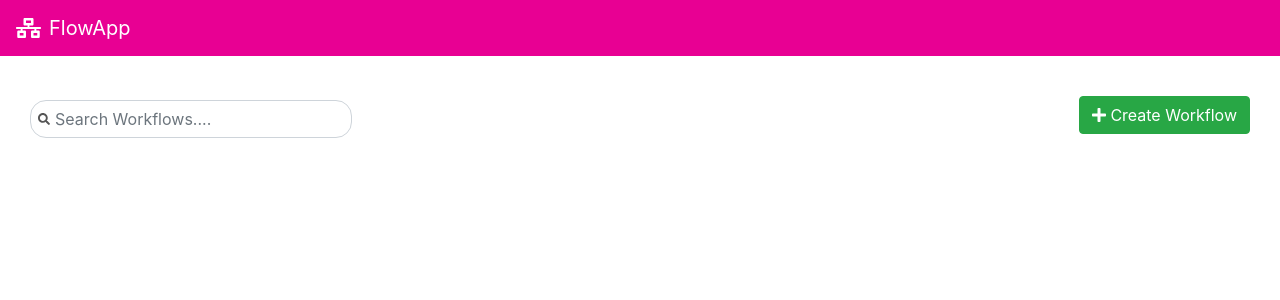
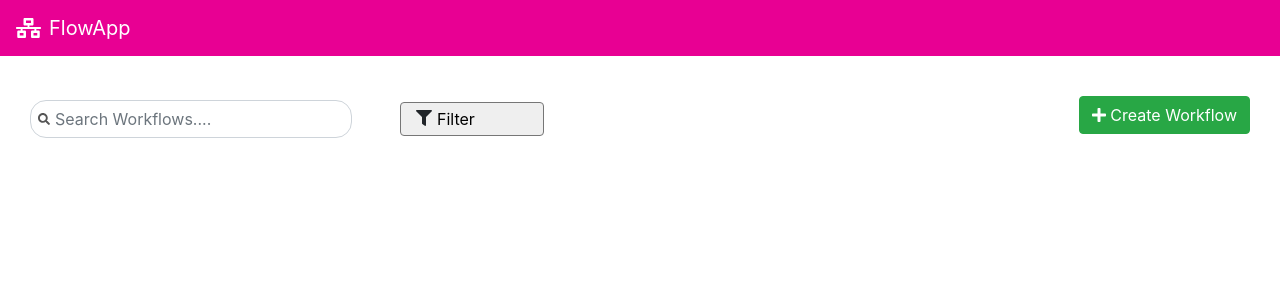
Before and after one commit to reddybashanaguru/work-flow-app-client, a React (Create React App) app: page /flow in a window 1280 px wide. Shown: the top 300 px of the page. Built offline with nearby package versions, Linux system fonts and the light colour scheme.

Commit message:
workflow list status update completed

```diff
--- a/src/App.css
+++ b/src/App.css
@@ -30,9 +30,24 @@ body svg{
  position: relative;
  margin-top:100px;
 }
+ .search-form .form-inline .workflow-filter{
+    -webkit-appearance: none;
+    -moz-appearance: none;
+    text-indent: 32px;
+    text-overflow: '';
+    border-radius: 4px;
+    width:150%;
+ }
+
 .search-form input{
     padding: 16px 48px 16px 24px;
     border-radius: 16px;
+}
+.search-form .filter-box{
+    position:relative;
+}
+.search-form .filter-box .filter-icon{
+    position: absolute;;
 }
 
 .search-form .search-icon {
--- a/src/constants/actionConstants.js
+++ b/src/constants/actionConstants.js
@@ -6,5 +6,6 @@ export default {
     RESET_WORKFLOW: "RESET_WORKFLOW",
 
 
-    GO_TO: 'GO_TO'
+    GO_TO: 'GO_TO',
+    UPDATE_LIST: 'UPDATE_LIST'
 }
--- a/src/routes/create-workflow/create.jsx
+++ b/src/routes/create-workflow/create.jsx
@@ -18,6 +18,13 @@ class CreateWorkflowComponent extends Component {
         }
     }
 
+    componentDidMount() {
+        const { workflowList } = this.props;
+        const workflowId = this.props.match.params.id || null;
+        if (workflowId && workflowList.length <= 0) {
+            this.props.history.push("/flow");
+        }
+    }
     componentDidUpdate(prevProps, prevState) {
         if (prevProps.workflowData.workflowSaved !== this.props.workflowData.workflowSaved) {
             alert('workflow saved successfully');
@@ -38,7 +45,8 @@ class CreateWorkflowComponent extends Component {
         let updatedFlow = workflowId ? workflowList[workflowId] : workflow;
         let node = {
             title: '',
-            content: ''
+            content: '',
+            status: 'Pending'
         }
         updatedFlow.nodes = updatedFlow.nodes.concat(node);
         this.props.updateWorkflow(updatedFlow);
@@ -117,18 +125,25 @@ class CreateWorkflowComponent extends Component {
     }
     saveWorkflow = (e) => {
         e.preventDefault();
+        debugger;
         const { workflow } = this.state;
         const { workflowList } = this.props;
         const workflowId = this.props.match.params.id || null;
+        let workflowPayload = workflowId ? workflowList[workflowId] : workflow;
         if (!workflowId) {
             let workLength = workflowList ? workflowList.length : 0;
-            workflow['id'] = workLength;
-            for (let node of workflow['nodes']) {
+            workflowPayload['id'] = workLength;
+            workflowPayload['status'] = 'Pending';
+            for (let node of workflowPayload['nodes']) {
                 node.color = 'grey';
-                node.status = 'Pending'
+            }
+        } else {
+            let workflowCompleted = workflowPayload['nodes'].filter(e => e.status !== "Pending");
+            if (workflowCompleted.length) {
+                workflowPayload['status'] = "Completed"
             }
         }
-        this.props.saveWorkflow(workflow);
+        this.props.saveWorkflow(workflowPayload);
     }
     render() {
         const workflowId = this.props.match.params.id || null;
--- a/src/routes/workflow-list/actions.js
+++ b/src/routes/workflow-list/actions.js
@@ -9,3 +9,13 @@ export function goTo(payload) {
         });
     };
 }
+
+
+export function updateWorkFlowList(payload) {
+    return (dispatch, getState) => {
+        dispatch({
+            type: AppConstant.UPDATE_LIST,
+            payload
+        });
+    }
+};
--- a/src/routes/workflow-list/flowlist.jsx
+++ b/src/routes/workflow-list/flowlist.jsx
@@ -1,5 +1,5 @@
 import React, { Component } from 'react';
-import { faSearch, faPlus } from "@fortawesome/free-solid-svg-icons";
+import { faSearch, faPlus, faFilter, faCheckCircle } from "@fortawesome/free-solid-svg-icons";
 import { FontAwesomeIcon } from "@fortawesome/react-fontawesome";
 
 class Flowlist extends Component {
@@ -7,31 +7,71 @@ class Flowlist extends Component {
         super(props);
         this.state = {
             Workflows: [],
-            clickToRedirect: false
+            clickToRedirect: false,
+            value: ''
         }
     }
 
     goToCreate = () => {
         this.props.history.push("/flow/create");
     }
-    editWorkflow = (index) => {
-        this.props.history.push(`/flow/edit/${index}`)
+    updateFlowStatus = (e, index) => {
+        if (e.target.nodeName !== "P") {
+            const { workflowList = [] } = this.props;
+            let updatedFlowList = workflowList[index];
+            if (updatedFlowList.status !== 'Completed') {
+                updatedFlowList.status = 'Completed'
+            } else {
+                updatedFlowList.status = 'Pending'
+            }
+            this.props.updateWorkFlowList({ ...updatedFlowList });
+        } else {
+            return null;
+        }
     }
+    editWorkflow = (e, index) => {
+        if (e.target.nodeName === 'P') {
+            this.props.history.push(`/flow/edit/${index}`);
+        } else {
+            return null
+        }
+    }
+    filterSelect = (e) => {
+        this.setState({ value: e.target.value });
+        const { workflowList = [] } = this.props;
+        console.log(this.props);
+    }
+
 
     render() {
         const { clickToRedirect } = this.state;
         const { workflowList = [], routerData } = this.props;
-        // console.log('workflowList', workflowList);
+        console.log('workflowList', workflowList);
         return (
             <div className="container-fluid">
                 <div className="row">
-                    <div className="search-form col-sm-6">
+                    <div className="search-form col-sm-8">
                         <form class="form-inline">
                             <input class="form-control" type="search" placeholder="Search Workflows...." aria-label="Search" />
                             <span className="search-icon"><FontAwesomeIcon icon={faSearch} /></span>
+                            <div className="filter-box ml-5">
+                                <span className="filter-icon mt-1 mb-1 ml-3"><FontAwesomeIcon icon={faFilter} /></span>
+                                <select
+                                    name="workFlowStatus"
+                                    id="workFlowStatus"
+                                    className="workflow-filter p-1"
+                                    onChange={(e) => { this.filterSelect(e) }}
+                                    value={this.state.value}
+                                >
+                                    <option value="" disabled>Filter</option>
+                                    <option value="Completed">Completed</option>
+                                    <option value="In Progress">In Progress</option>
+                                    <option value="Pending">Pending</option>
+                                </select>
+                            </div>
                         </form>
                     </div>
-                    <div className="col-sm-6 mt-5 pt-5 mr-0">
+                    <div className="col-sm-4 mt-5 pt-5 mr-0">
                         <button type="button" class="btn btn-success create-button" onClick={this.goToCreate}>
                             <span className="mr-1"> <FontAwesomeIcon icon={faPlus} /></span>
                   Create Workflow
@@ -45,10 +85,25 @@ class Flowlist extends Component {
                                 <div
                                     className="workflow-box col-sm-2"
                                     key={index}
-                                    onClick={() => { this.editWorkflow(index) }}
+                                    name="workflow-box"
+                                    onClick={(e) => { this.editWorkflow(e, index) }}
                                 >
                                     <p className="workflow-name">{flow.workflowName}-{index}</p>
-                                    <p className="workflow-status">{"completed"}</p>
+                                    <p className="workflow-status">
+                                        <span> {flow.status}</span>
+                                        <span
+                                            className={`list-check float-right`}
+                                            disabled={flow.status == 'Pending'}
+                                            name="workflow-status"
+                                            onClick={(e) => this.updateFlowStatus(e, index)}
+                                        >
+                                            <FontAwesomeIcon
+                                                className={`${flow.status == 'Pending' ? 'disabled' : ''}`}
+                                                icon={faCheckCircle} size="2x"
+                                                color={flow.status == 'Pending' ? 'grey' : 'green'}
+                                            />
+                                        </span>
+                                    </p>
                                 </div>
                             ))}
                         </div>
--- a/src/routes/workflow-list/index.js
+++ b/src/routes/workflow-list/index.js
@@ -1,11 +1,14 @@
 import { connect } from "react-redux";
-import { goTo } from "./actions";
+import { goTo, updateWorkFlowList } from "./actions";
 import Component from "./flowlist";
 
 function mapDispatchToProps(dispatch) {
     return {
         goTo: () => {
             dispatch(goTo())
+        },
+        updateWorkFlowList: (list) => {
+            dispatch(updateWorkFlowList(list))
         }
     };
 }
--- a/src/store/reducers/workflow-reducer.js
+++ b/src/store/reducers/workflow-reducer.js
@@ -21,17 +21,16 @@ let workflowListState = {
 }
 
 const updateFlowList = (state, action) => {
-    let flowListData = { ...state };
-    let newWorkFlow = action.payload || [];
-    debugger;
-    let existingWorkflow = flowListData.workflowList.find(i => i.id === newWorkFlow.id);
-    if (existingWorkflow) {
-        flowListData.workflowList[newWorkFlow.id] = newWorkFlow;
-        debugger;
+    const flowListData = { ...state };
+    let currentWorkFlow = flowListData.workflowList.filter(i => i.id === action.payload.id);
+    let existingFlows = flowListData.workflowList.filter(i => i.id !== action.payload.id) || null;
+    if (currentWorkFlow.length && currentWorkFlow[0].id !== -1) {
+        let flow = currentWorkFlow[0];
+        flowListData.workflowList = [...existingFlows, flow];
     } else {
-        flowListData.workflowList = [...flowListData.workflowList, newWorkFlow];
+        flowListData.workflowList = [...existingFlows, action.payload];
     }
-    return flowListData;
+    return { ...flowListData };
 }
 
 const resetFlow = () => {
@@ -74,6 +73,7 @@ function workflowReducer(state = initialState, action) {
 function workflowListReducer(state = workflowListState, action) {
     switch (action.type) {
         case AppConstants.SAVE_WORKFLOW:
+        case AppConstants.UPDATE_LIST:
             return updateFlowList(state, action);
         default:
             return state;
```
